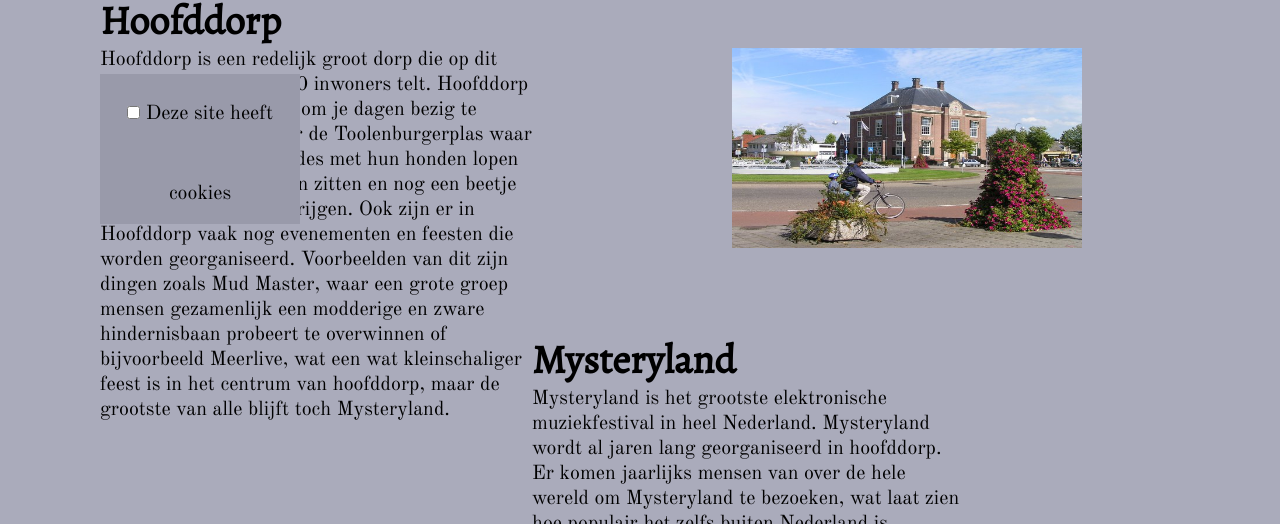
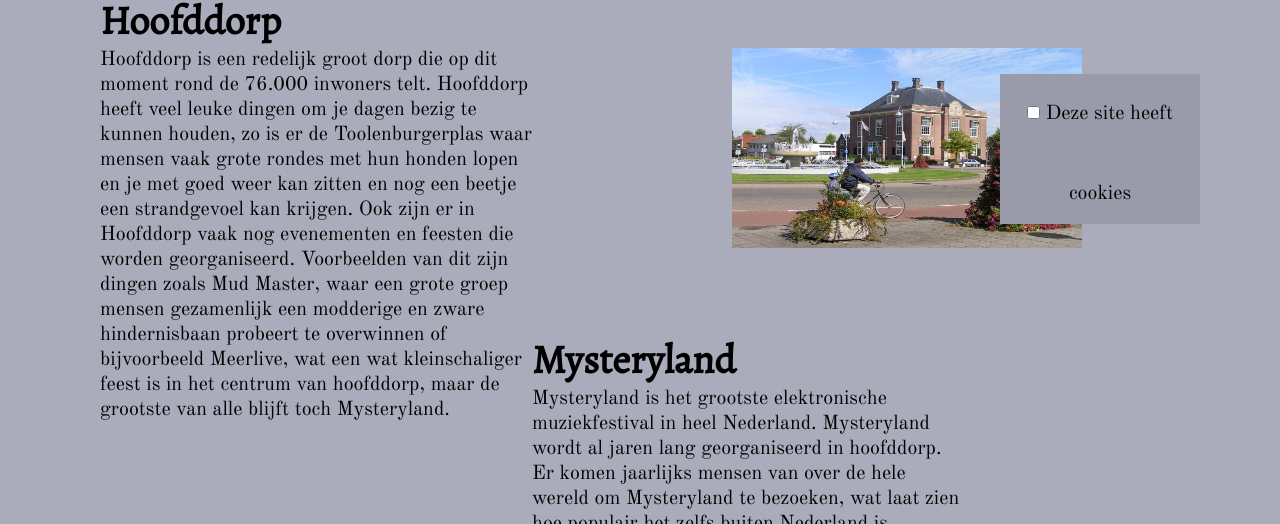
Before and after one commit to NickyGarciaJorge/Project-Webmarkup-Nicky-Garcia-Jorge, a plain HTML site: page HTML/index.html in a window 1280 px wide. Shown: the part 576-1100 px from the top of the page. Drawn offline with nearby package versions, Linux system fonts and the light colour scheme; a web font is replaced by a local one.

Commit message:
Update Stylesheet.css

```diff
--- a/HTML/css/Stylesheet.css
+++ b/HTML/css/Stylesheet.css
@@ -293,6 +293,7 @@ h2
 	text-align: center;
 	line-height: 80px;
     z-index: 2000;
+	margin-left: 900px;
 }
 
 #cookies input
```
